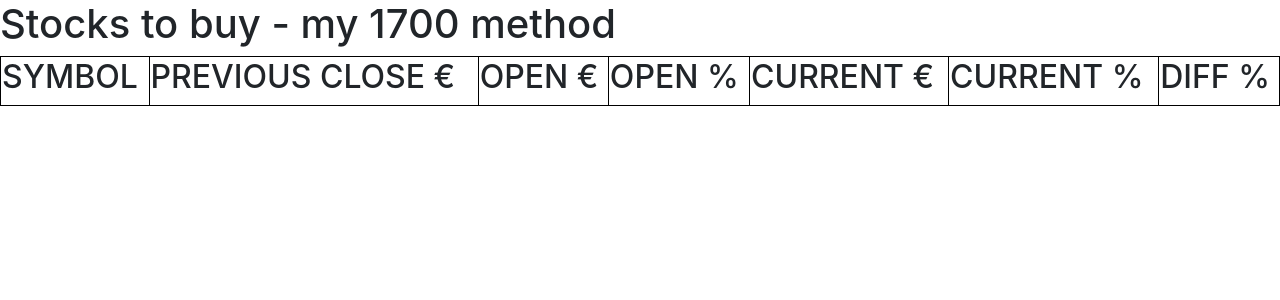
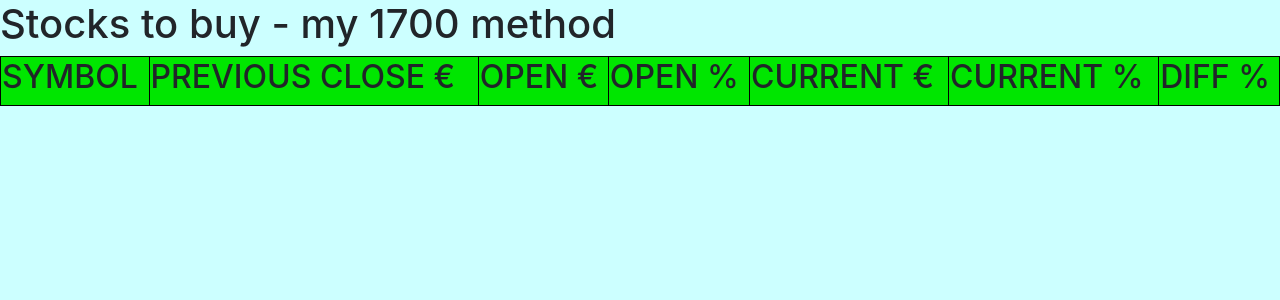
Before and after one commit to PenkoMlakar/StockChecker1700, a Django app: template stockApp/templates/stockApp/main.html in a window 1280 px wide. Shown: the top 300 px of the page. Run offline with Django 3.2, Linux system fonts and the light colour scheme; the template is opened without the code that fills it, so the values that code supplies are empty.

Commit message:
Improve page style including odd-even coloring of the table rows.

```diff
--- a/stockApp/templates/stockApp/main.html
+++ b/stockApp/templates/stockApp/main.html
@@ -7,9 +7,27 @@
     <link rel="stylesheet" href="https://cdn.jsdelivr.net/npm/bootstrap@4.5.3/dist/css/bootstrap.min.css" integrity="sha384-TX8t27EcRE3e/ihU7zmQxVncDAy5uIKz4rEkgIXeMed4M0jlfIDPvg6uqKI2xXr2" crossorigin="anonymous">
 
     <style>
+
     table, th, td {
       border: 1px solid black;
+      col:first-child {background: #FF0}
     }
+
+    tr:nth-child(even) {
+            background: #b3ffb3
+    }
+    tr:nth-child(odd) {
+        background: #FFF
+    }
+
+    body {
+        background-color:#ccffff;
+    }
+
+    .table_header {
+        background-color:#00e600;
+    }
+
     </style>
     <h1>Stocks to buy - my 1700 method</h1>
 </head>
@@ -18,13 +36,13 @@
 
     <table style="width:100%" >
         <tr>
-            <th><h2>SYMBOL</h2></th>
-            <th><h2>PREVIOUS CLOSE €</h2></th>
-            <th><h2>OPEN €</h2></th>
-            <th><h2>OPEN %</h2></th>
-            <th><h2>CURRENT €</h2></th>
-            <th><h2>CURRENT %</h2></th>
-            <th><h2>DIFF %</th>
+            <th class="table_header"><h2>SYMBOL</h2></th>
+            <th class="table_header"><h2>PREVIOUS CLOSE €</h2></th>
+            <th class="table_header"><h2>OPEN €</h2></th>
+            <th class="table_header"><h2>OPEN %</h2></th>
+            <th class="table_header"><h2>CURRENT €</h2></th>
+            <th class="table_header"><h2>CURRENT %</h2></th>
+            <th class="table_header"><h2>DIFF %</th>
         </tr>
         {% for stock, prevClose, open, current, openVsClosePerc, openVsCurrentPerc, diff in zipped %}
             <tr>
--- a/yf1.py
+++ b/yf1.py
@@ -194,7 +194,7 @@ def ExtractStocksData():
                     "MMM"
                     ]
 
-    # stockSymbols = ["NFLX"]  # for testing
+    # stockSymbols = ["NFLX", "DELL"]  # for testing
 
     def downloadData(data_3d, stockSymbols, current, i):
         # Get history data
```
